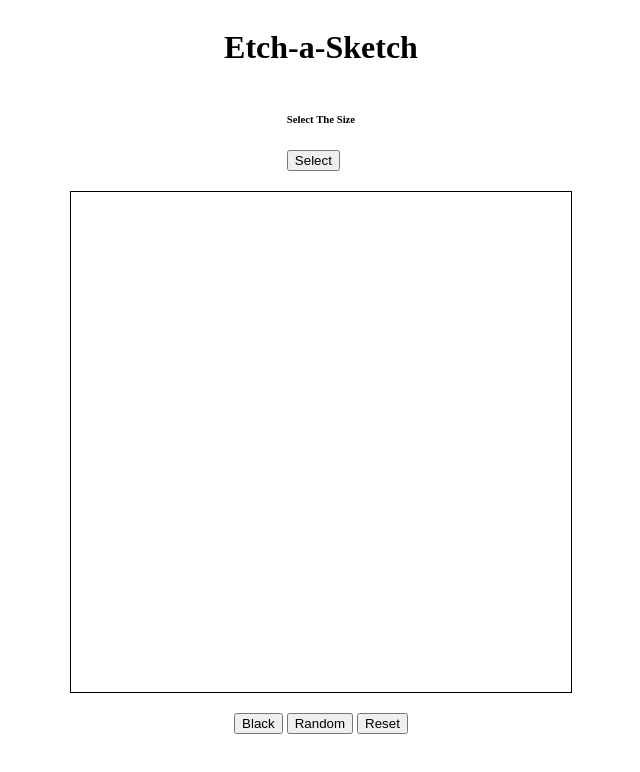
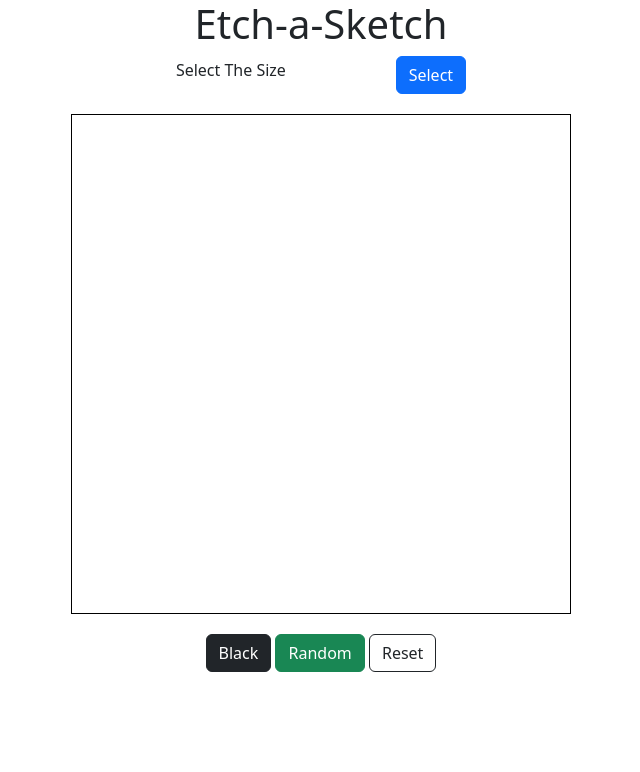
Before and after one commit to TMNTony/Etch-a-Sketch, a plain HTML site: page index.html in a window 1280 px wide. Shown: the whole page, without its empty margins (319-959 px from the left). Drawn offline with nearby package versions, Linux system fonts and the light colour scheme.

Commit message:
Change to #board

```diff
--- a/index.html
+++ b/index.html
@@ -6,19 +6,20 @@
     <meta name="viewport" content="width=device-width, initial-scale=1.0">
     <title>Etch-a-Sketch</title>
     <link rel="stylesheet" href="style.css">
+    <link rel="stylesheet" href="https://cdn.jsdelivr.net/npm/bootstrap@5.3.0-alpha1/dist/css/bootstrap.min.css" rel="stylesheet" integrity="sha384-GLhlTQ8iRABdZLl6O3oVMWSktQOp6b7In1Zl3/Jr59b6EGGoI1aFkw7cmDA6j6gD" crossorigin="anonymous"">
     <script src="script.js" defer></script>
 </head>
 <body>
     <h1>Etch-a-Sketch</h1>
   <div class="header">
     <h6>Select The Size</h6>
-    <button>Select</button>
+    <button class="btn btn-primary">Select</button>
 </div>
-  <div id="container"></div>
+  <div id="board"></div>
   <div class="footer">
-    <button>Black</button>
-    <button>Random</button>
-    <button>Reset</button>
+    <button class="btn btn-dark">Black</button>
+    <button class="btn btn-success">Random</button>
+    <button class="btn btn-outline-dark">Reset</button>
   </div>
 
 </body>
--- a/script.js
+++ b/script.js
@@ -1,3 +1,3 @@
-const container = document.querySelector('#container')
+const board = document.querySelector('#board')
 const grid = document.createElement('div')
-container.appendChild(grid);
+board.appendChild(grid);
--- a/style.css
+++ b/style.css
@@ -6,15 +6,22 @@ justify-content: center;
 }
 
 .header {
+    display: flex;
+    flex-direction: row;
+    align-items: center;
+    width: 400px;
+    justify-content: space-around;
     margin-bottom: 20px;
 }
 
-#container {
+#board {
     width: 500px;
     height: 500px;
     border: 1px solid black;
 }
 
 .footer {
+    align-items: center;
     margin-top: 20px;
+    margin-bottom: 20px;
 }
```
